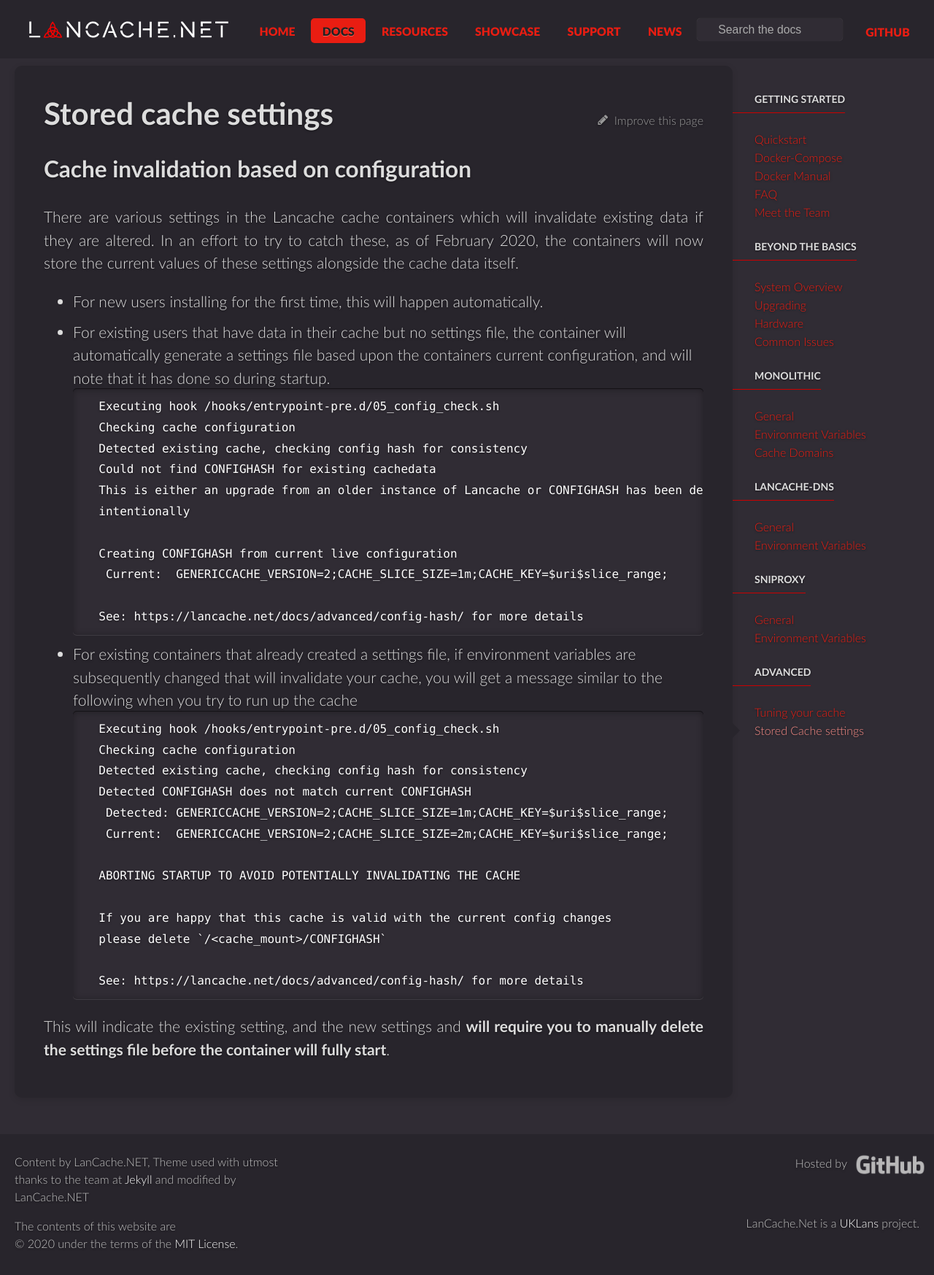
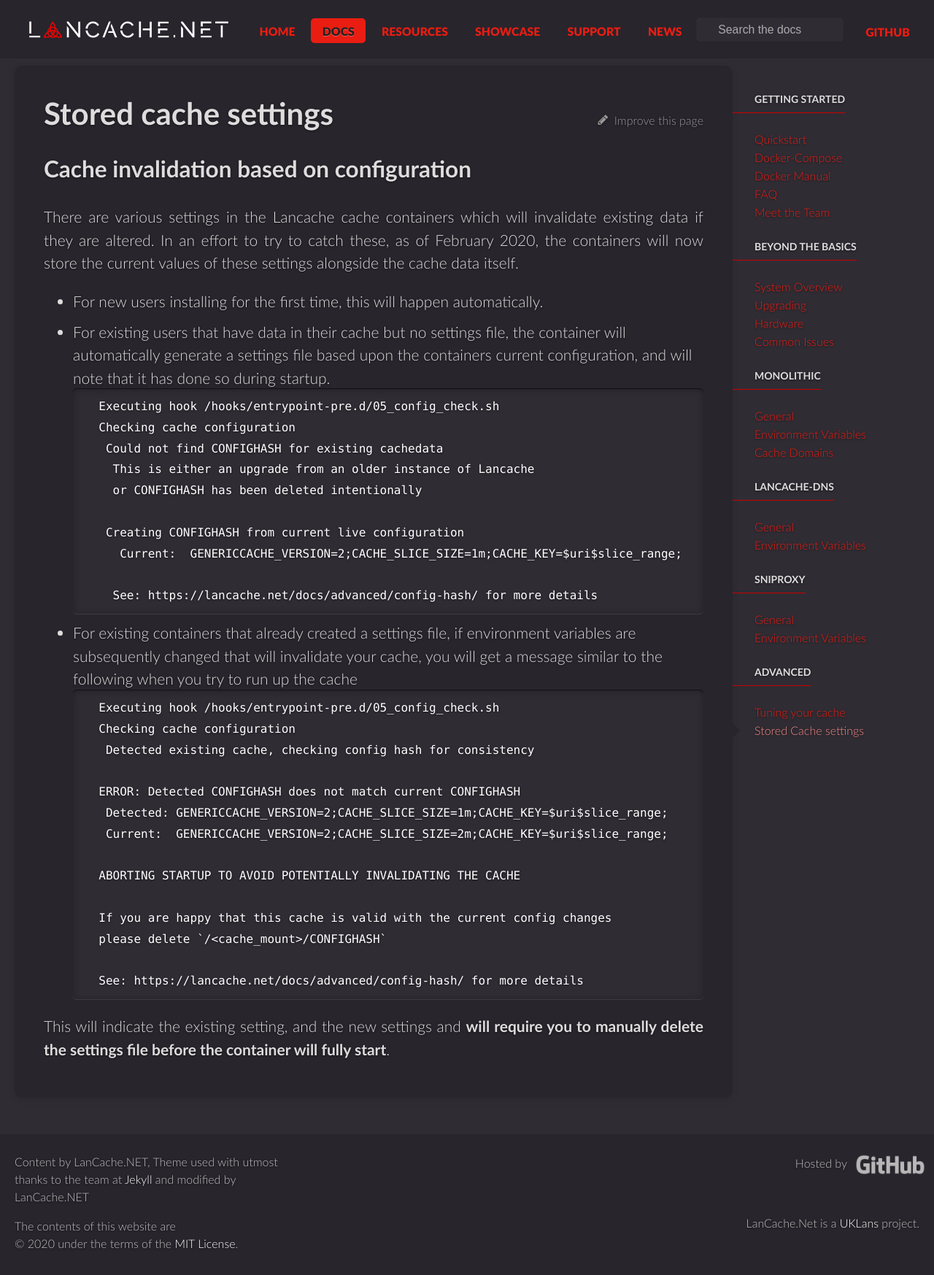
Before and after one commit to lancachenet/lancachenet.github.io, a Jekyll site: the page built from _docs/advanced/config-hash.md, in a window 1280 px wide. Shown: the whole page at 73% size. Built offline with Jekyll 4.4.1, drawn with Linux system fonts in a browser that asks for light colours; comment, search, counter and statistics services are not loaded.

Commit message:
Fixed firefox compatability
Updated config-hash errors

````diff
--- a/_docs/advanced/config-hash.md
+++ b/_docs/advanced/config-hash.md
@@ -13,22 +13,22 @@ There are various settings in the Lancache cache containers which will invalidat
 ```
     Executing hook /hooks/entrypoint-pre.d/05_config_check.sh
     Checking cache configuration
-    Detected existing cache, checking config hash for consistency
-    Could not find CONFIGHASH for existing cachedata
-    This is either an upgrade from an older instance of Lancache or CONFIGHASH has been deleted
-    intentionally
+	 Could not find CONFIGHASH for existing cachedata
+	  This is either an upgrade from an older instance of Lancache
+	  or CONFIGHASH has been deleted intentionally
 
-    Creating CONFIGHASH from current live configuration
-     Current:  GENERICCACHE_VERSION=2;CACHE_SLICE_SIZE=1m;CACHE_KEY=$uri$slice_range;
+	 Creating CONFIGHASH from current live configuration
+       Current:  GENERICCACHE_VERSION=2;CACHE_SLICE_SIZE=1m;CACHE_KEY=$uri$slice_range;
 
-    See: https://lancache.net/docs/advanced/config-hash/ for more details
+	  See: https://lancache.net/docs/advanced/config-hash/ for more details
 ```
 * For existing containers that already created a settings file, if environment variables are subsequently changed that will invalidate your cache, you will get a message similar to the following when you try to run up the cache
 ```
     Executing hook /hooks/entrypoint-pre.d/05_config_check.sh
     Checking cache configuration
-    Detected existing cache, checking config hash for consistency
-    Detected CONFIGHASH does not match current CONFIGHASH
+     Detected existing cache, checking config hash for consistency
+
+    ERROR: Detected CONFIGHASH does not match current CONFIGHASH
      Detected: GENERICCACHE_VERSION=2;CACHE_SLICE_SIZE=1m;CACHE_KEY=$uri$slice_range;
      Current:  GENERICCACHE_VERSION=2;CACHE_SLICE_SIZE=2m;CACHE_KEY=$uri$slice_range;
 
--- a/_sass/_style.scss
+++ b/_sass/_style.scss
@@ -293,7 +293,6 @@ footer {
     height: 180px;
     font-size: 20px;
     border: 1px solid lighten(#E91D12,20%);
-	border-image: linear-gradient(red, transparent) 1;
 
     background-image: linear-gradient(bottom, darken(#E91D12,10%) 0%, lighten(#E91D12,0%) 100%);
     background-image: -o-linear-gradient(bottom, darken(#E91D12,10%) 0%, lighten(#E91D12,0%) 100%);
````
